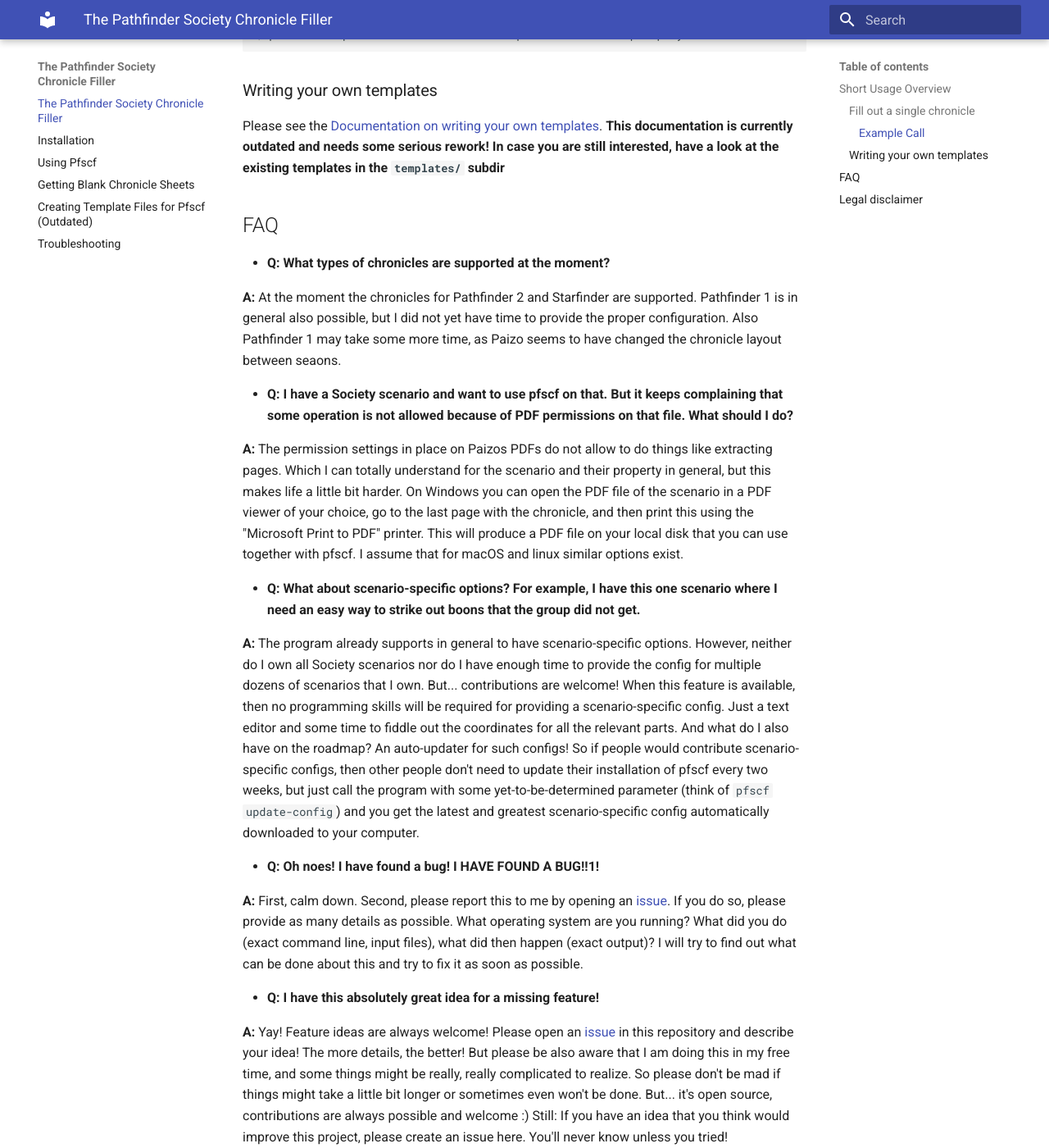
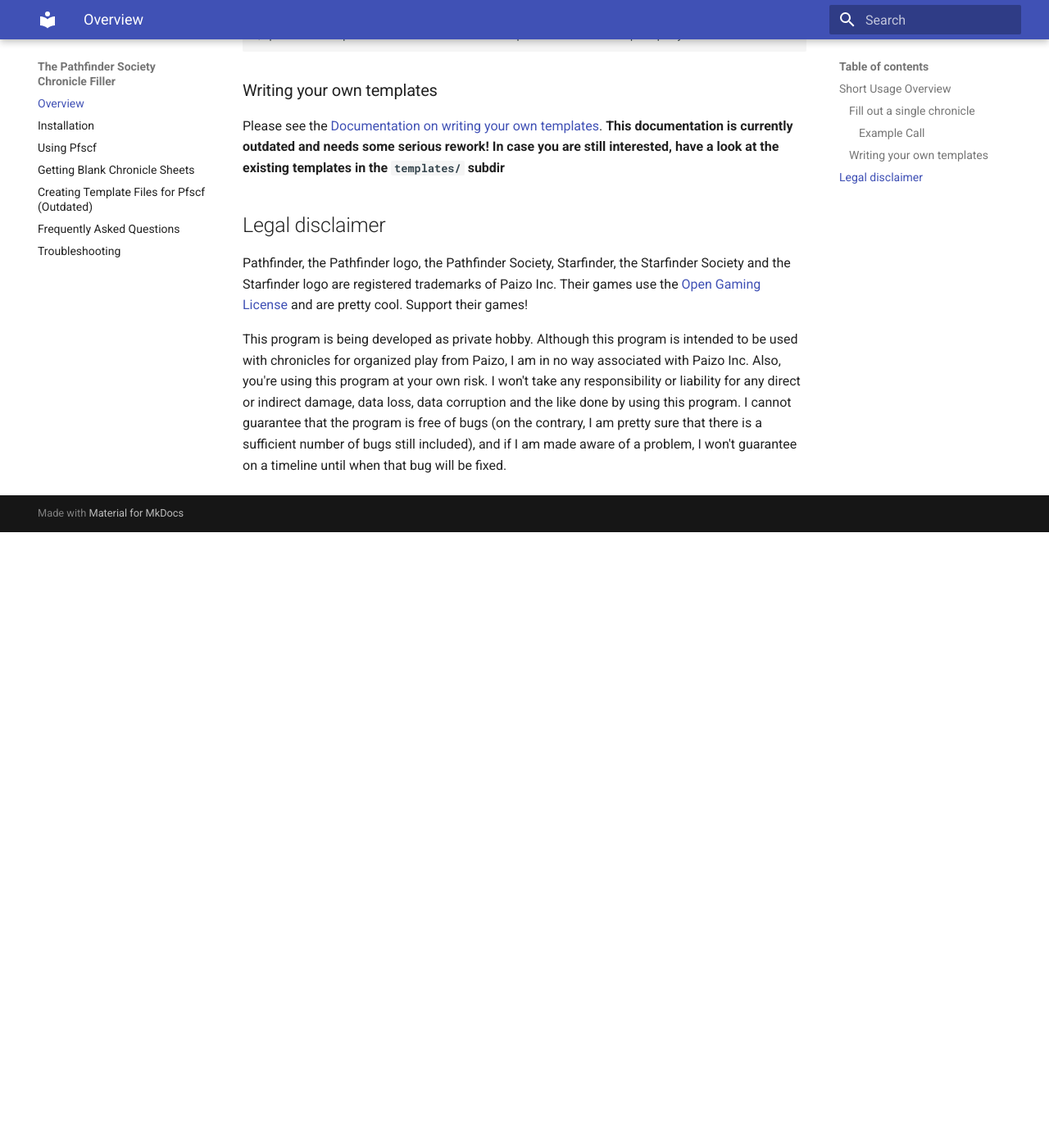
Before and after one commit to Blesmol/pfscf, an MkDocs documentation site: the page built from docs/index.md, in a window 1280 px wide and 1400 px high, scrolled down 965 px. Shown: the whole window at 82% size. Built offline with MkDocs 1.6.1 and Material for MkDocs 9.7.7, drawn with Linux system fonts in a browser that asks for light colours; after the commit the page ends 1614 px from its top, so only the background shows below that; some of the changed text lies outside the part shown.

Commit message:
doc: move faq into separate file

```diff
--- a/docs/index.md
+++ b/docs/index.md
@@ -1,4 +1,4 @@
-# The Pathfinder Society Chronicle Filler
+# Overview
 
 The "Pathfinder Society Chronicle Filler" (or short: pfscf) is a small command line application available for different platforms (Windows, macOS, Linux) that helps filling out chronicle sheets for the Pathfinder and Starfinder Roleplaying Games from [Paizo Inc](https://paizo.com).
 
@@ -41,36 +41,6 @@
 
 Please see the [Documentation on writing your own templates](docs/templates.md). **This documentation is currently outdated and needs some serious rework! In case you are still interested, have a look at the existing templates in the `templates/` subdir**
 
-## FAQ
-
-* **Q: What types of chronicles are supported at the moment?**
-
-  **A:** At the moment the chronicles for Pathfinder 2 and Starfinder are supported. Pathfinder 1 is in general also possible, but I did not yet have time to provide the proper configuration. Also Pathfinder 1 may take some more time, as Paizo seems to have changed the chronicle layout between seaons.
-
-* **Q: I have a Society scenario and want to use pfscf on that. But it keeps complaining that some operation is not allowed because of PDF permissions on that file. What should I do?**
-
-  **A:** The permission settings in place on Paizos PDFs do not allow to do things like extracting pages. Which I can totally understand for the scenario and their property in general, but this makes life a little bit harder. On Windows you can open the PDF file of the scenario in a PDF viewer of your choice, go to the last page with the chronicle, and then print this using the "Microsoft Print to PDF" printer. This will produce a PDF file on your local disk that you can use together with pfscf. I assume that for macOS and linux similar options exist.
-
-* **Q: What about scenario-specific options? For example, I have this one scenario where I need an easy way to strike out boons that the group did not get.**
-
-  **A:** The program already supports in general to have scenario-specific options. However, neither do I own all Society scenarios nor do I have enough time to provide the config for multiple dozens of scenarios that I own. But... contributions are welcome! When this feature is available, then no programming skills will be required for providing a scenario-specific config. Just a text editor and some time to fiddle out the coordinates for all the relevant parts. And what do I also have on the roadmap? An auto-updater for such configs! So if people would contribute scenario-specific configs, then other people don't need to update their installation of pfscf every two weeks, but just call the program with some yet-to-be-determined parameter (think of `pfscf update-config`) and you get the latest and greatest scenario-specific config automatically downloaded to your computer.
-
-* **Q: Oh noes! I have found a bug! I HAVE FOUND A BUG!!1!**
-
-  **A:** First, calm down. Second, please report this to me by opening an [issue](https://github.com/Blesmol/pfscf/issues). If you do so, please provide as many details as possible. What operating system are you running? What did you do (exact command line, input files), what did then happen (exact output)? I will try to find out what can be done about this and try to fix it as soon as possible.
-
-* **Q: I have this absolutely great idea for a missing feature!**
-
-  **A:** Yay! Feature ideas are always welcome! Please open an [issue](https://github.com/Blesmol/pfscf/issues) in this repository and describe your idea! The more details, the better! But please be also aware that I am doing this in my free time, and some things might be really, really complicated to realize. So please don't be mad if things might take a little bit longer or sometimes even won't be done. But... it's open source, contributions are always possible and welcome :) Still: If you have an idea that you think would improve this project, please create an issue here. You'll never know unless you tried!
-
-* **Q: Will there ever be a GUI for pfscf?**
-
-  **A:** Not by me. I suck at GUIs and am also not interested in having one for pfscf. But if you're interested in making one and using pfscf in the background, then I'm sure that lots of people will love it! Honestly! It's just not something for me, sorry.
-
-* **Q: Why golang?**
-
-  **A:** It produces standalone executables for all major platforms (Windows, macOS, Linux) and users do not have to install any additional software to use pfscf. Also I wanted to give golang a try anyways (first go project for me), and then it's always good to have something that you plan to use yourself.
-
 ## Legal disclaimer
 
 Pathfinder, the Pathfinder logo, the Pathfinder Society, Starfinder, the Starfinder Society and the Starfinder logo are registered trademarks of Paizo Inc. Their games use the [Open Gaming License](https://paizo.com/pathfinder/compatibility/ogl) and are pretty cool. Support their games!
--- a/mkdocs.yml
+++ b/mkdocs.yml
@@ -6,4 +6,5 @@
   - usage.md
   - extraction.md
   - templates.md
+  - faq.md
   - troubleshooting.md
```
Also changed, not shown: docs/faq.md (added, +29 -0 lines).
